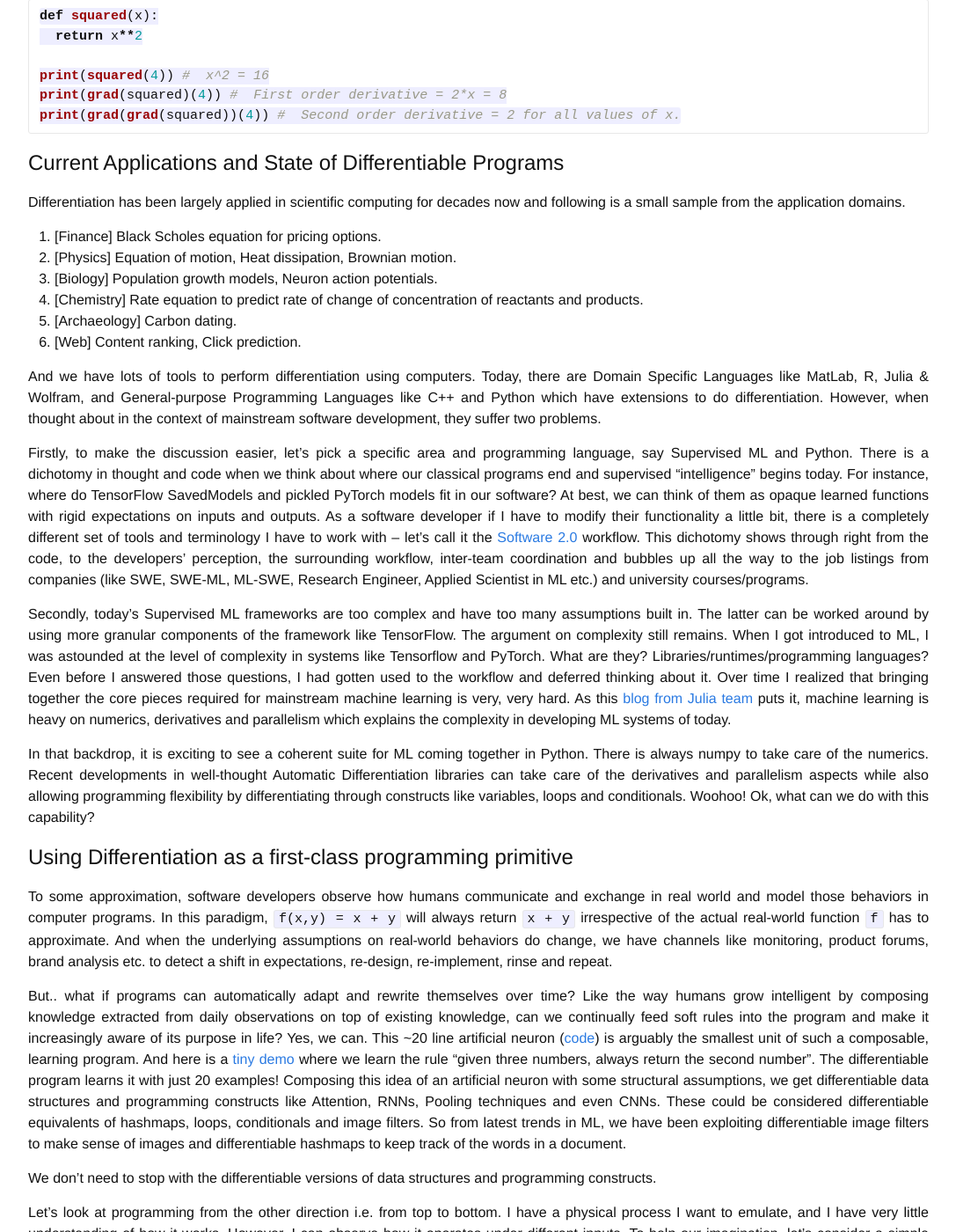
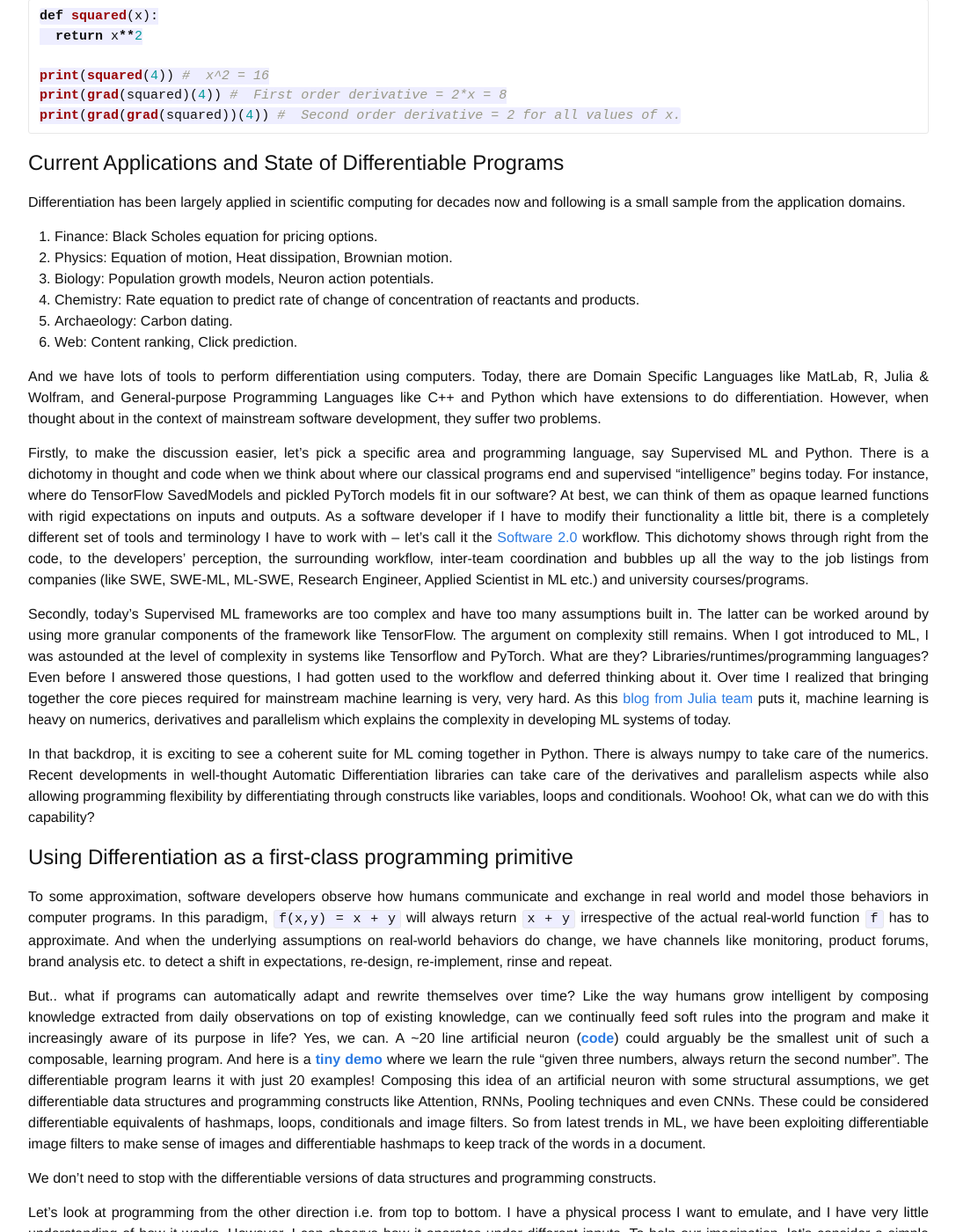
Before and after one commit to narendran/narendran.github.io, a Jekyll site: the page built from _posts/2020-05-06-differentiable-programming.markdown, in a window 1280 px wide and 1400 px high, scrolled down 698 px. Shown: the whole window at 88% size, without its empty margins (96-1183 px from the left). Built offline with Jekyll 4.4.1, drawn with Linux system fonts in a browser that asks for light colours; some of the changed text lies outside the part shown.

Commit message:
Minor UI fixes

```diff
--- a/_posts/2020-05-06-differentiable-programming.markdown
+++ b/_posts/2020-05-06-differentiable-programming.markdown
@@ -8,8 +8,6 @@ categories: differentiable-programming software future
 In the last couple of years, I've had the opportunity to improve some highly-used software systems applying recent developments in machine learning (ML). Amid all the joys and the noise in developing and deploying ML models in production, there is a nagging discontinuity in both the thought-process and actual software development which has felt unnatural to me. The discontinuity is between the Java/C++/Python/Go programs we write as part of standard software development and the artifacts of ML i.e. learned models. In this post, I will quickly describe the problem and a potential opportunity to address it using differentiable programming.
 
 [8 minute read]
-
-{:toc}
 
 # What is Differentiable Programming
 
@@ -29,12 +27,12 @@ print(grad(grad(squared))(4)) #  Second order derivative = 2 for all values of x
 # Current Applications and State of Differentiable Programs
 
 Differentiation has been largely applied in scientific computing for decades now and following is a small sample from the application domains.
-1. [Finance] Black Scholes equation for pricing options.
-2. [Physics] Equation of motion, Heat dissipation, Brownian motion.
-3. [Biology] Population growth models, Neuron action potentials.
-4. [Chemistry] Rate equation to predict rate of change of concentration of reactants and products.
-5. [Archaeology] Carbon dating.
-6. [Web] Content ranking, Click prediction.
+1. Finance: Black Scholes equation for pricing options.
+2. Physics: Equation of motion, Heat dissipation, Brownian motion.
+3. Biology: Population growth models, Neuron action potentials.
+4. Chemistry: Rate equation to predict rate of change of concentration of reactants and products.
+5. Archaeology: Carbon dating.
+6. Web: Content ranking, Click prediction.
 
 And we have lots of tools to perform differentiation using computers. Today, there are Domain Specific Languages like MatLab, R, Julia & Wolfram, and General-purpose Programming Languages like C++ and Python which have extensions to do differentiation. However, when thought about in the context of mainstream software development, they suffer two problems.
 
@@ -48,7 +46,7 @@ In that backdrop, it is exciting to see a coherent suite for ML coming together
 
 To some approximation, software developers observe how humans communicate and exchange in real world and model those behaviors in computer programs. In this paradigm, `f(x,y) = x + y` will always return `x + y` irrespective of the actual real-world function `f` has to approximate. And when the underlying assumptions on real-world behaviors do change, we have channels like monitoring, product forums, brand analysis etc. to detect a shift in expectations, re-design, re-implement, rinse and repeat.
 
-But.. what if programs can automatically adapt and rewrite themselves over time? Like the way humans grow intelligent by composing knowledge extracted from daily observations on top of existing knowledge, can we continually feed soft rules into the program and make it increasingly aware of its purpose in life? Yes, we can. This ~20 line artificial neuron ([code](https://github.com/narendran/differentiable-programming/tree/master/jaxnn)) is arguably the smallest unit of such a composable, learning program. And here is a [tiny demo](https://github.com/narendran/differentiable-programming/blob/master/jaxnn/jaxnn_test.py#L57) where we learn the rule "given three numbers, always return the second number". The differentiable program learns it with just 20 examples! Composing this idea of an artificial neuron with some structural assumptions, we get differentiable data structures and programming constructs like Attention, RNNs, Pooling techniques and even CNNs. These could be considered differentiable equivalents of hashmaps, loops, conditionals and image filters. So from latest trends in ML, we have been exploiting differentiable image filters to make sense of images and differentiable hashmaps to keep track of the words in a document.
+But.. what if programs can automatically adapt and rewrite themselves over time? Like the way humans grow intelligent by composing knowledge extracted from daily observations on top of existing knowledge, can we continually feed soft rules into the program and make it increasingly aware of its purpose in life? Yes, we can. A ~20 line artificial neuron (**[code](https://github.com/narendran/differentiable-programming/tree/master/jaxnn)**) could arguably be the smallest unit of such a composable, learning program. And here is a **[tiny demo](https://github.com/narendran/differentiable-programming/blob/master/jaxnn/jaxnn_test.py#L57)** where we learn the rule "given three numbers, always return the second number". The differentiable program learns it with just 20 examples! Composing this idea of an artificial neuron with some structural assumptions, we get differentiable data structures and programming constructs like Attention, RNNs, Pooling techniques and even CNNs. These could be considered differentiable equivalents of hashmaps, loops, conditionals and image filters. So from latest trends in ML, we have been exploiting differentiable image filters to make sense of images and differentiable hashmaps to keep track of the words in a document.
 
 We don't need to stop with the differentiable versions of data structures and programming constructs.
 
@@ -57,7 +55,7 @@ Let's look at programming from the other direction i.e. from top to bottom. I ha
 2. `f(N) = 30 * N` // Its not on the manual, needs a learning program.
 3. `f(N) = 7th order Taylor approximation of sin(N)` // Its not on the manual, needs some biased learning program.
 
-Our differentiable bread toaster ([code](https://github.com/narendran/differentiable-programming/blob/master/bread_toaster)) can handle all these cases now. And we can improve its accuracy further by adding well-known physical phenomena like the equation for heat dissipation + structure of the grill inside the toaster and Automatic Differentiation would effortlessly differentiate it for you. Similar ideas have been seen in robotics with differentiable physics engines, improving computer vision with differentiable modules for image transformation + camera calibration and dramatically improving computer graphics rendering using differentiable ray tracers. Tesla's AutoPilot can be framed as a gigantic differentiable program where we plug in high-precision algorithms or learned models for different aspects of driving and compose them in a principled manner with appropriate differentiable data structures and algorithms to output steering, braking and acceleration. As we can see, the possibilities are endless.
+Our differentiable bread toaster (**[code](https://github.com/narendran/differentiable-programming/blob/master/bread_toaster)**) can handle all these cases now. And we can improve its accuracy further by adding well-known physical phenomena like the equation for heat dissipation + structure of the grill inside the toaster and Automatic Differentiation would effortlessly differentiate it for you. Similar ideas have been seen in robotics with differentiable physics engines, improving computer vision with differentiable modules for image transformation + camera calibration and dramatically improving computer graphics rendering using differentiable ray tracers. Tesla's AutoPilot can be framed as a gigantic differentiable program where we plug in high-precision algorithms or learned models for different aspects of driving and compose them in a principled manner with appropriate differentiable data structures and algorithms to output steering, braking and acceleration. As we can see, the possibilities are endless.
 
 # Let's build!
 
@@ -70,5 +68,4 @@ I strongly believe differentiable programming can address the aforementioned dis
 
 # References
 
-[JAX](https://github.com/google/jax) | [Engineering Applications of Differential
-equation](https://www.ijaiem.org/Volume6Issue7/IJAIEM-2017-07-13-30.pdf) | [One and a half simple differential programming languages](https://pages.cpsc.ucalgary.ca/~robin/FMCS/FMCS2019/slides/GordonPlotkin-FMCS2019.pdf) | [Software 2.0](https://medium.com/@karpathy/software-2-0-a64152b37c35) | [What might a tailor-made ML language look like?](https://julialang.org/blog/2017/12/ml-pl/#what_might_a_tailor-made_ml_language_look_like) | [What Is Differentiable Programming?](https://fluxml.ai/2019/02/07/what-is-differentiable-programming.html)
+[JAX](https://github.com/google/jax) | [Engineering Applications of Differential equation](https://www.ijaiem.org/Volume6Issue7/IJAIEM-2017-07-13-30.pdf) | [Differential programming languages](https://pages.cpsc.ucalgary.ca/~robin/FMCS/FMCS2019/slides/GordonPlotkin-FMCS2019.pdf) | [Software 2.0](https://medium.com/@karpathy/software-2-0-a64152b37c35) | [Tailor-made ML language](https://julialang.org/blog/2017/12/ml-pl/#what_might_a_tailor-made_ml_language_look_like) | [Differentiable Programming](https://fluxml.ai/2019/02/07/what-is-differentiable-programming.html)
```
